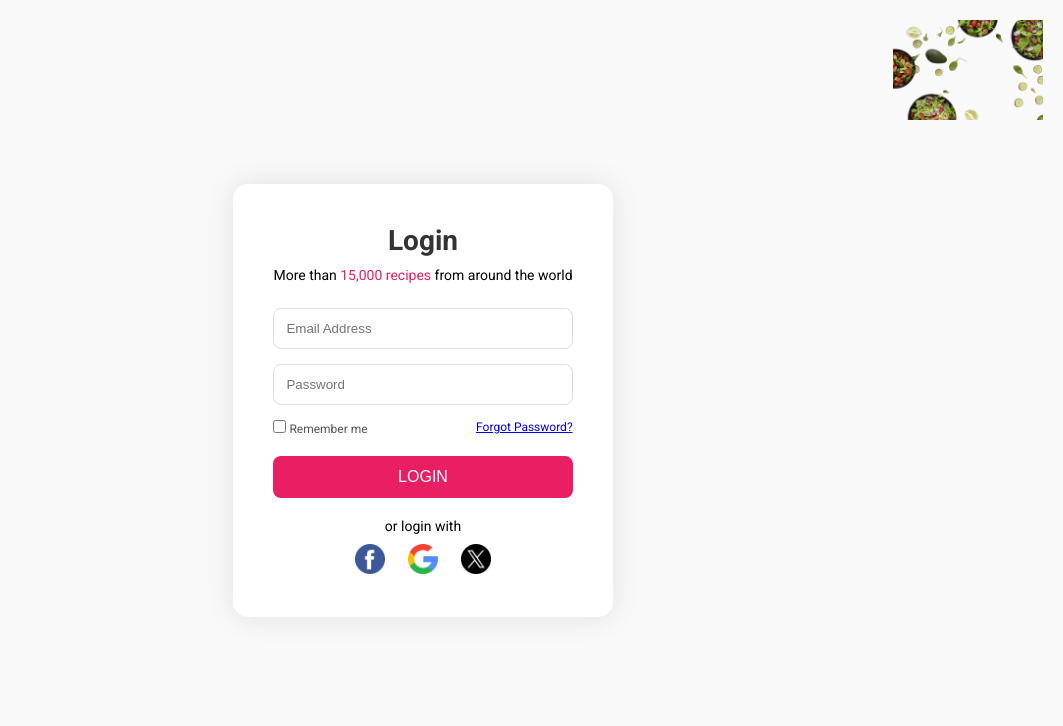
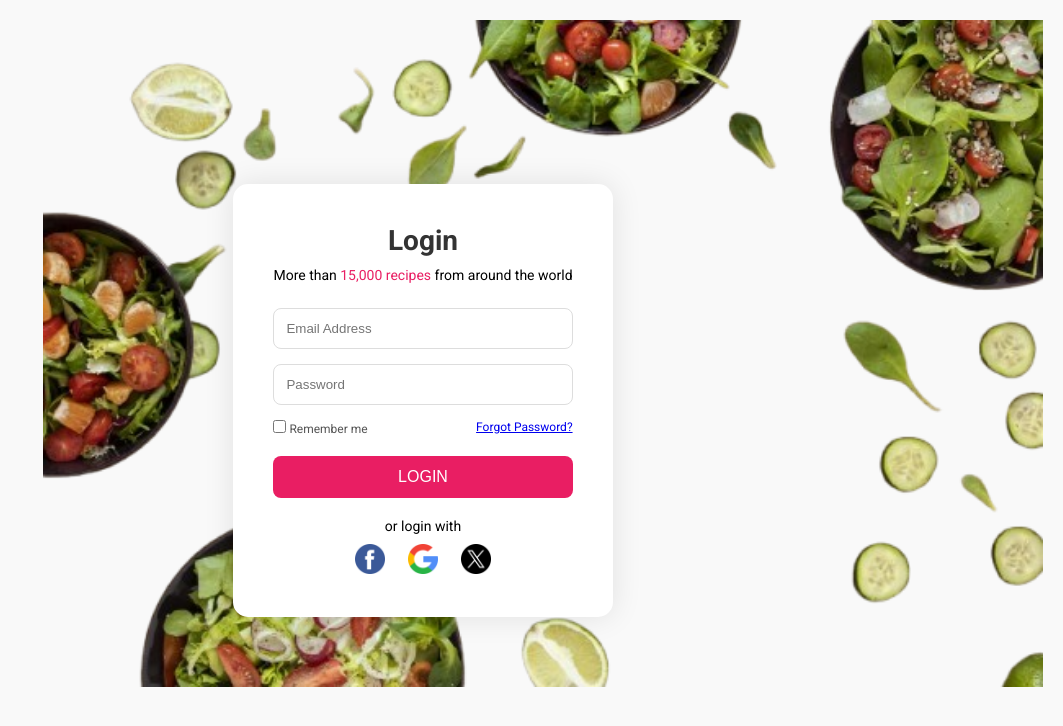
Before and after one commit to siddhikharde/icp12-group-project-2-css-github-biteblomms, a plain HTML site: page pages/login.html in a window 1280 px wide. Shown: the whole page, without its empty margins (217-1280 px from the left). Drawn offline with Linux system fonts and the light colour scheme.

Commit message:
Update login.html
width increased

```diff
--- a/pages/login.html
+++ b/pages/login.html
@@ -25,8 +25,8 @@
 
     .background-image {
       position: absolute;
-      width: 150px;
-      height: auto;
+      width: 1000px;
+      height: display flex ;
       z-index: 1;
     }
 
```
